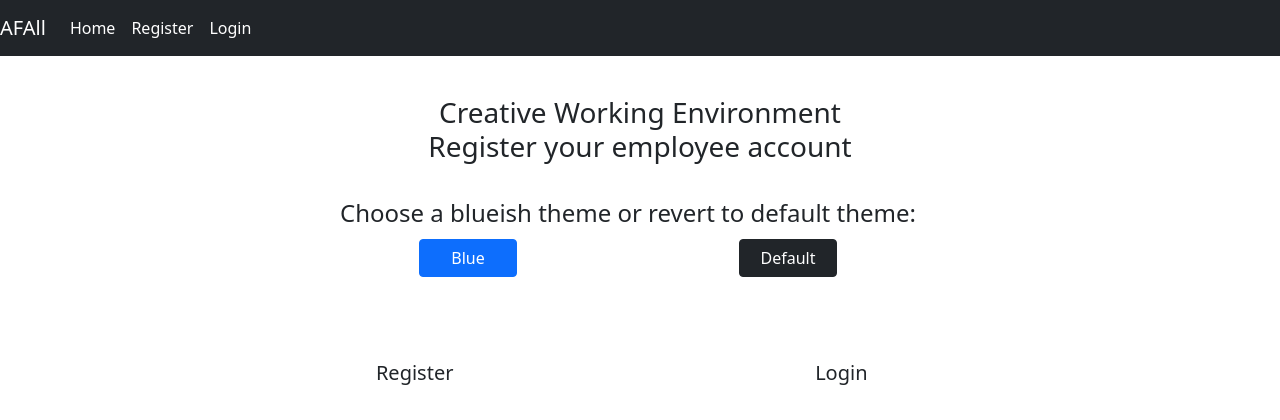
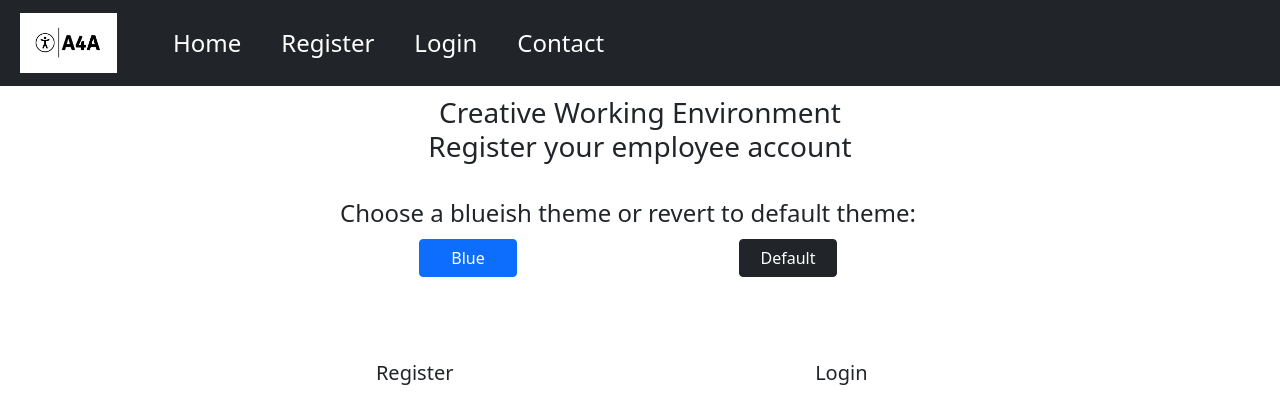
Before and after one commit to AideenM12/Trust-in-soda-hackathon, a Flask app: page / in a window 1280 px wide. Shown: the top 420 px of the page. Run offline with Flask 2, Linux system fonts and the light colour scheme; some libraries are stand-ins or nearby versions.

Commit message:
Add logo to navbar and fix navbar collapse

```diff
--- a/static/css/style.css
+++ b/static/css/style.css
@@ -16,6 +16,7 @@ input:focus {
 /* ----------------------------------------- Header and navbar*/
 nav li {
   color: #ffffff;
+  font-size: 1.5rem;
 }
 nav a {
   color:rgba(256, 256, 256, 256) !important;
@@ -23,6 +24,16 @@ nav a {
 
 nav a:hover {
   text-decoration: underline;
+}
+
+nav img {
+  margin: 0 1em 0 1em;
+  height: 3em;
+  width: auto;
+}
+
+nav li span {
+  margin: 0.5em;
 }
 
 /* ----------------------------------------- Footer*/
--- a/templates/includes/main-nav.html
+++ b/templates/includes/main-nav.html
@@ -1,20 +1,22 @@
-<!-- Fixed navbar -->
 <nav class="navbar navbar-expand-md navbar-dark fixed-top bg-dark">
-    <a class="navbar-brand" href="{{ url_for('index') }}">AFAll</a>
-    <button class="navbar-toggler" type="button" data-toggle="collapse" data-target="#navbarCollapse"
+    <a class="navbar-brand" href="{{ url_for('index') }}"><img src="static/doc-images/logo.jpg" alt="logo"></a>
+    <button class="navbar-toggler" type="button" data-bs-toggle="collapse" data-bs-target="#navCollapse"
         aria-controls="navbarCollapse" aria-expanded="false" aria-label="Toggle navigation">
         <span class="navbar-toggler-icon"></span>
     </button>
-    <div class="collapse navbar-collapse" id="navbarCollapse">
+    <div class="collapse navbar-collapse" id="navCollapse">
         <ul class="navbar-nav mr-auto">
-            <li class="nav-item active">
-                <a class="nav-link" href="{{ url_for('index') }}">Home <span class="sr-only">(current)</span></a>
+            <li class="nav-item active pr-2">
+                <a class="nav-link" href="{{ url_for('index') }}"><span>Home</span></a>
             </li>
             <li class="nav-item">
-                <a class="nav-link" href="{{ url_for('registration') }}">Register</a>
+                <a class="nav-link" href="{{ url_for('registration') }}"><span>Register</span></a>
             </li>
             <li class="nav-item">
-                <a class="nav-link" href="{{ url_for('login') }}">Login</a>
+                <a class="nav-link" href="{{ url_for('login') }}"><span>Login</span></a>
+            </li>
+            <li class="nav-item">
+                <a class="nav-link" href="{{ url_for('contact') }}"><span>Contact</span></a>
             </li>
         </ul>
     </div>
```
